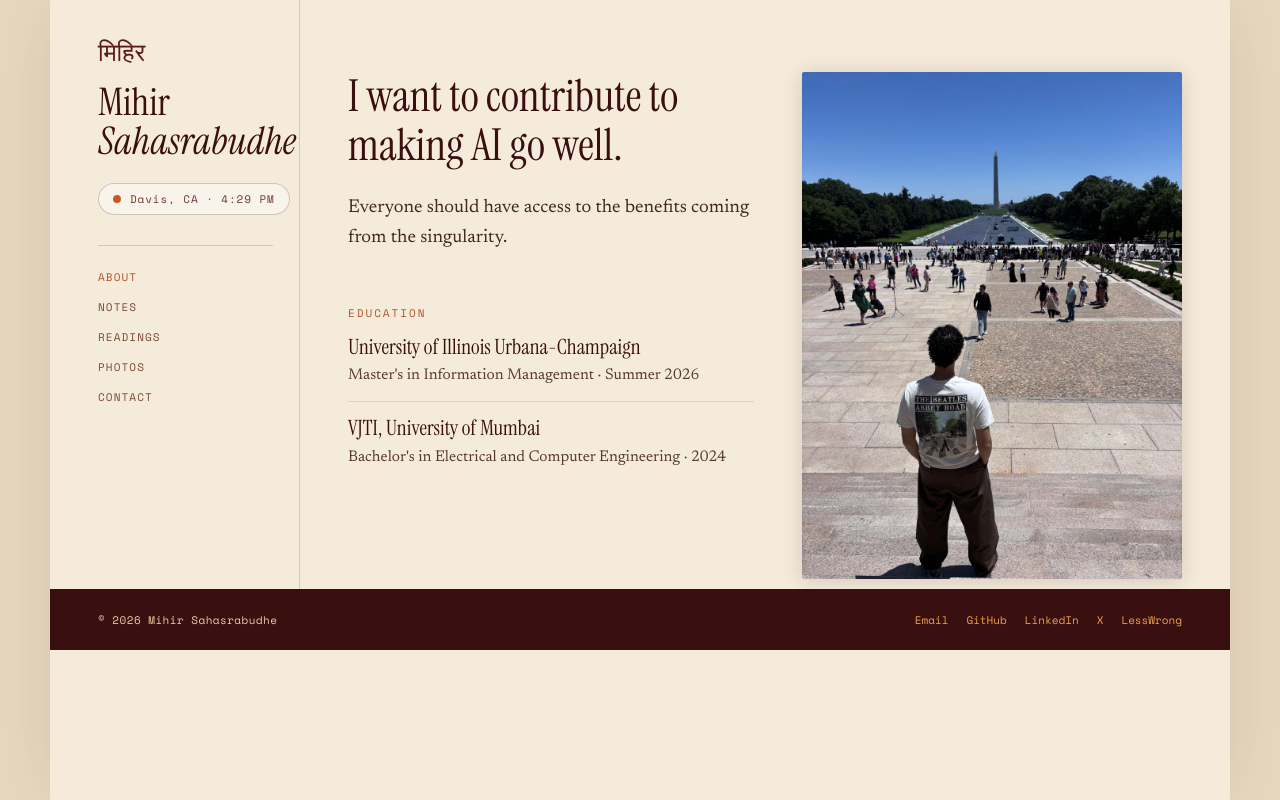
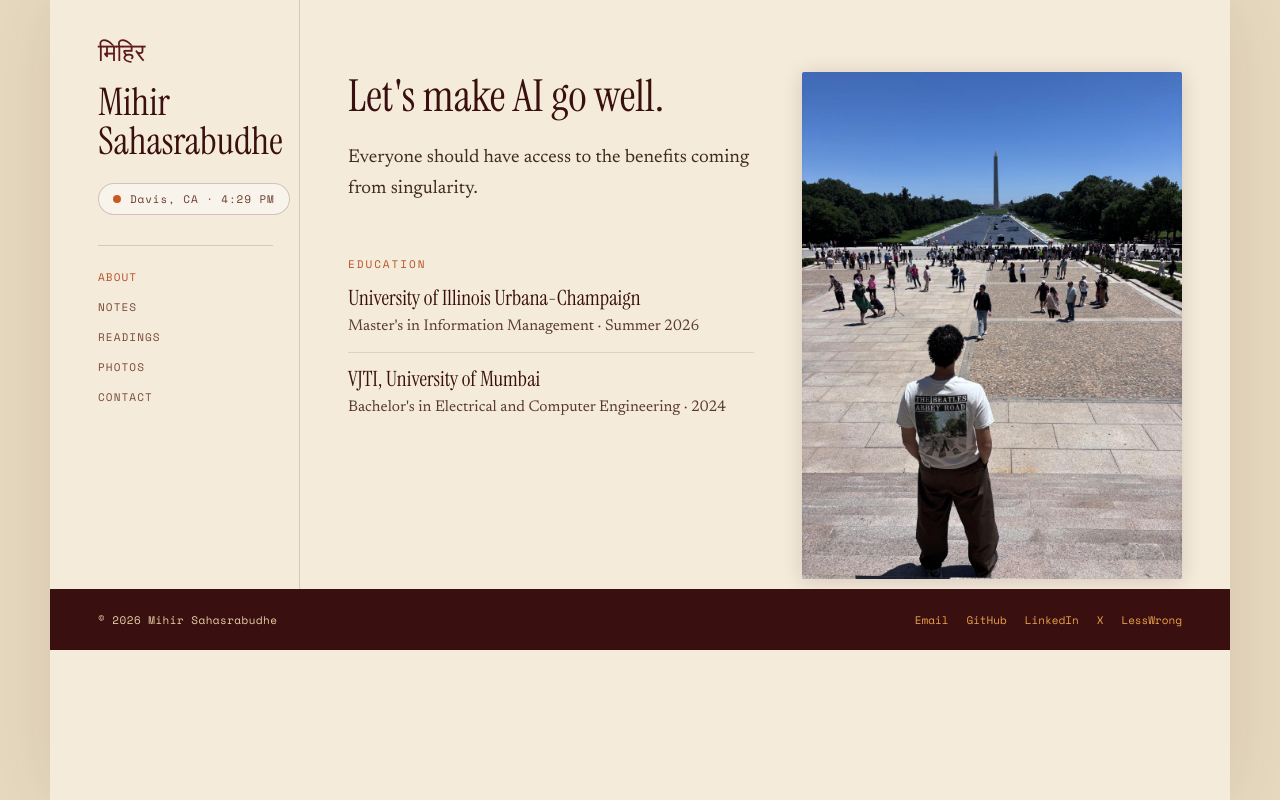
Before and after one commit to mihirs-0/mihirs-0.github.io, a plain HTML site: page index.html in a window 1280 px wide. Drawn offline with nearby package versions, Linux system fonts and the light colour scheme; a web font is replaced by a local one.

Commit message:
Set the surname upright; tighten the opening line
- Sahasrabudhe was italic and Mihir was not; both upright now
- 'Let's make AI go well.'
- 'benefits coming from singularity'

Co-Authored-By: Claude Opus 5 (1M context) <noreply@anthropic.com>

```diff
--- a/assets/site.css
+++ b/assets/site.css
@@ -77,7 +77,8 @@ img{display:block;max-width:100%;}
   font-family:var(--display);font-weight:400;color:var(--ink-strong);
   font-size:clamp(30px,5.6vw,44px);line-height:1.02;margin:26px 0 0;
 }
-.rail-name .it{display:block;font-style:italic;}
+/* Second line only — same face and style as the first. */
+.rail-name .it{display:block;}
 
 .status{
   grid-column:1 / -1;grid-row:3;justify-self:start;margin-top:20px;
--- a/index.html
+++ b/index.html
@@ -36,8 +36,8 @@
     <section id="about" class="pane pane--about">
       <div class="bio">
         <div class="bio-intro">
-          <p class="bio-lede">I want to contribute to making AI go well.</p>
-          <p>Everyone should have access to the benefits coming from the singularity.</p>
+          <p class="bio-lede">Let's make AI go well.</p>
+          <p>Everyone should have access to the benefits coming from singularity.</p>
         </div>
 
         <figure class="portrait">
```
